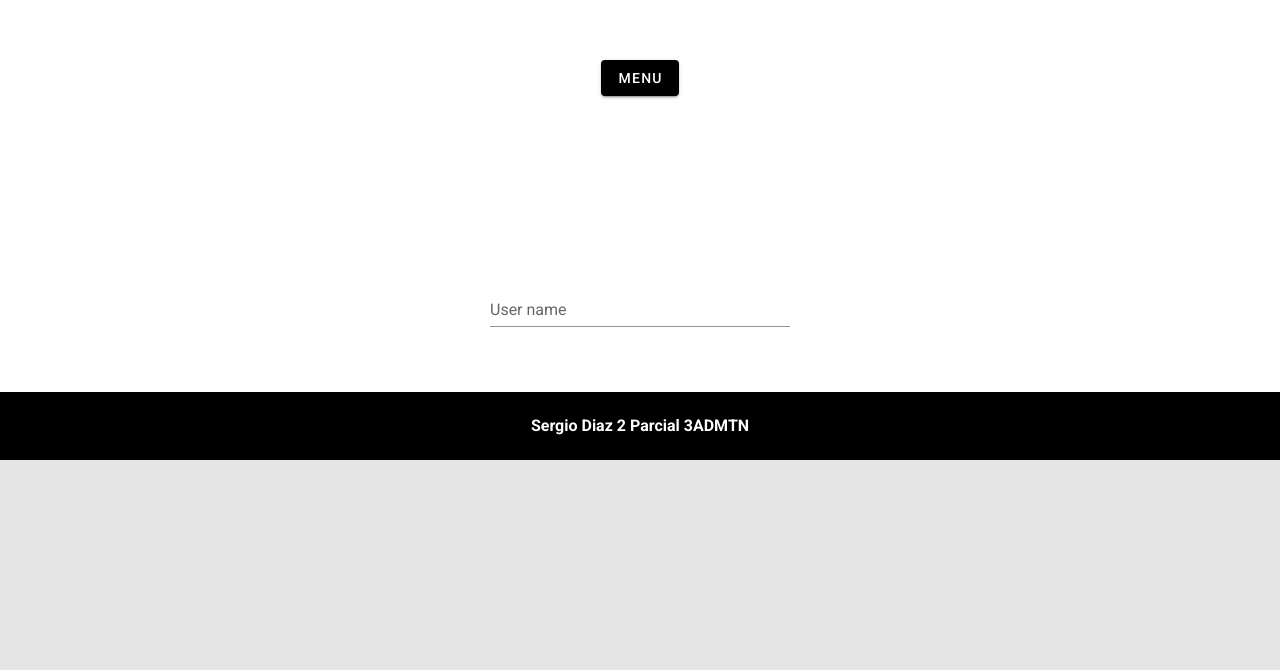
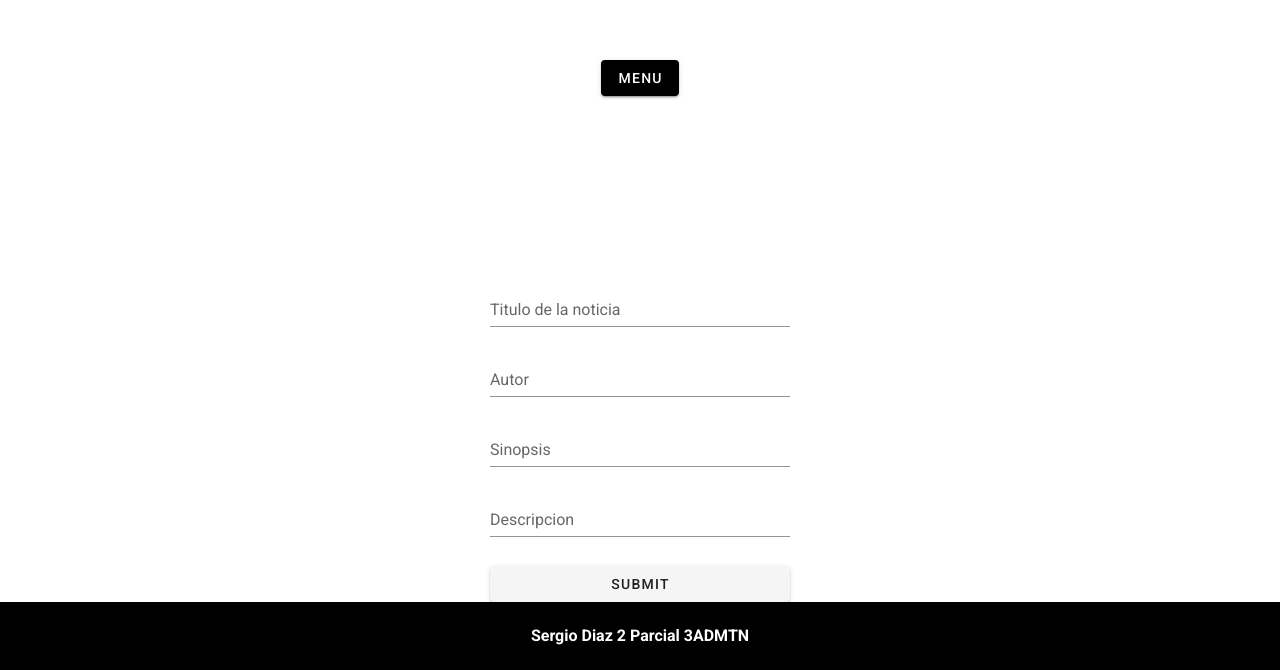
Before and after one commit to Sergio-21-ops/parcial-2-adn3c-diaz_sergio, a Vue app in the folder app_prenpub/: page /#/publicar in a window 1280 px wide. Shown: the part 438-1108 px from the top of the page. Before the commit the page ends 898 px from the top, so only its background shows below. Built offline with nearby package versions, Linux system fonts and the light colour scheme.

Commit message:
actualizo campos de texto

```diff
--- a/app_prenpub/src/components/PublicarComponente.vue
+++ b/app_prenpub/src/components/PublicarComponente.vue
@@ -1,19 +1,26 @@
 <template>
     <v-sheet max-width="300" class="mx-auto">
-    <v-form validate-on="submit lazy" @submit.prevent="submit">
+<v-form fast-fail @submit.prevent>
       <v-text-field
-        v-model="userName"
-        :rules="rules"
-        label="User name"
+        v-model="form_data.titulo"
+        label="Titulo de la noticia"
       ></v-text-field>
 
-      <v-btn
-        :loading="loading"
-        type="submit"
-        block
-        class="mt-2"
-        text="Submit"
-      ></v-btn>
+      <v-text-field
+        v-model="form_data.autor"
+        label="Autor"
+      ></v-text-field>
+
+      <v-text-field
+        v-model="form_data.sinopsis"
+        label="Sinopsis"
+      ></v-text-field>
+
+      <v-text-field
+        v-model="form_data.descripcion"
+        label="Descripcion"
+      ></v-text-field>
+      <v-btn type="submit" block class="mt-2" @click="guardar(form_data)" value="Guardar">Submit</v-btn>
     </v-form>
   </v-sheet>
   </template>
@@ -33,4 +40,6 @@
 		verificar:true,
 		arr:[]
     }}}
+
+
   </script>
```
